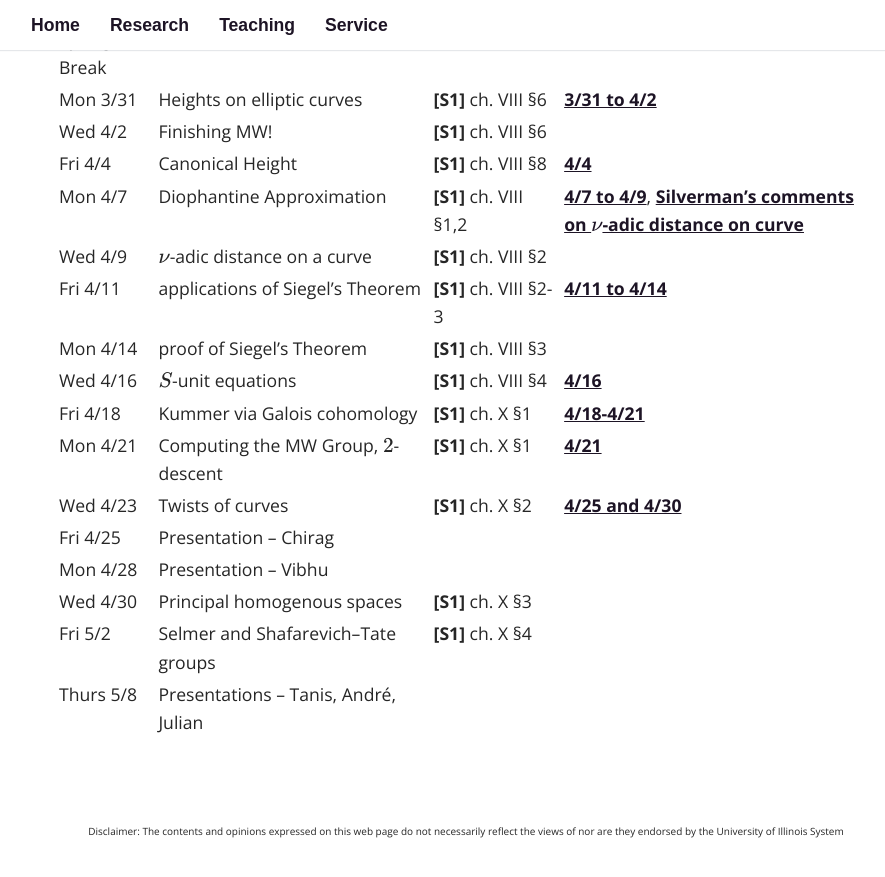
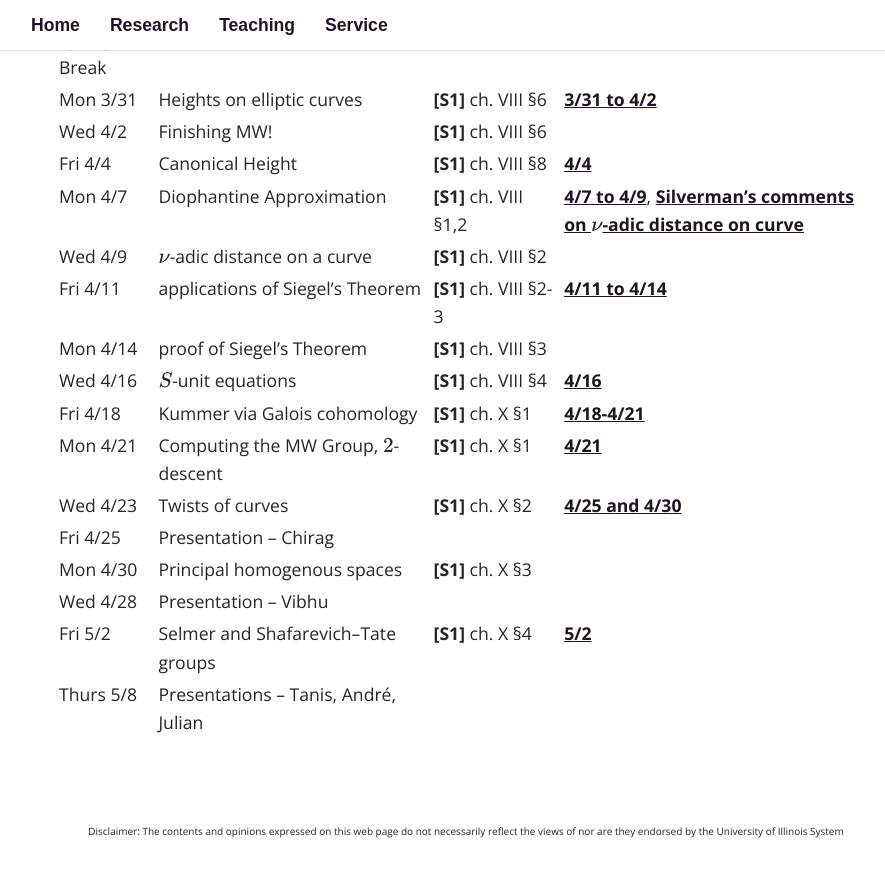
Before and after one commit to fsaia/site, a Jekyll site: the page built from _pages/05_math_525.md, in a window 1280 px wide and 900 px high, scrolled down 2330 px. Shown: the top 877 px of the window, without its empty margins (174-1059 px from the left). Built offline with Jekyll 4.4.1, drawn with Linux system fonts in a browser that asks for light colours; some web fonts are replaced; formulas are drawn with MathJax 3.

Commit message:
Add files via upload

```diff
--- a/_pages/05_math_525.md
+++ b/_pages/05_math_525.md
@@ -70,7 +70,7 @@ exclude: true
 | Mon 4/21 <br> <br> | Computing the MW Group, $$2$$-descent | **[S1]** ch. X §1 <br> <br> | [4/21](https://drive.google.com/open?id=18gWU4PmyxPDjYn4OznuyyhW8ubZyE3vu&usp=drive_fs) <br> <br> |
 | Wed 4/23 | Twists of curves | **[S1]** ch. X §2 | [4/25 and 4/30](https://drive.google.com/open?id=1viLQHzAZzkjwvnZ2Xx3nq2rJjxAGzfKs&usp=drive_fs) |
 | Fri 4/25 | Presentation -- Chirag | | |
-| Mon 4/28 | Presentation -- Vibhu | | |
-| Wed 4/30 | Principal homogenous spaces | **[S1]** ch. X §3 | |
-| Fri 5/2 <br> <br> | Selmer and Shafarevich--Tate groups | **[S1]** ch. X §4 <br> <br> | |
+| Mon 4/30 | Principal homogenous spaces | **[S1]** ch. X §3 | |
+| Wed 4/28 | Presentation -- Vibhu | | |
+| Fri 5/2 <br> <br> | Selmer and Shafarevich--Tate groups | **[S1]** ch. X §4 <br> <br> | [5/2](https://drive.google.com/open?id=1cnWSX4TibdTk17xZacQ8U1tw4wr8EuVf&usp=drive_fs) <br> <br> |
 | Thurs 5/8  &nbsp; &nbsp; &nbsp; &nbsp; &nbsp; &nbsp; &nbsp;| Presentations -- Tanis, André, Julian &nbsp; &nbsp; &nbsp; &nbsp; &nbsp; &nbsp; &nbsp; &nbsp; &nbsp; &nbsp; | &nbsp; &nbsp; &nbsp; &nbsp; &nbsp; &nbsp; &nbsp; &nbsp; &nbsp; &nbsp; &nbsp; &nbsp; &nbsp; &nbsp; &nbsp; &nbsp; &nbsp; | |
```
